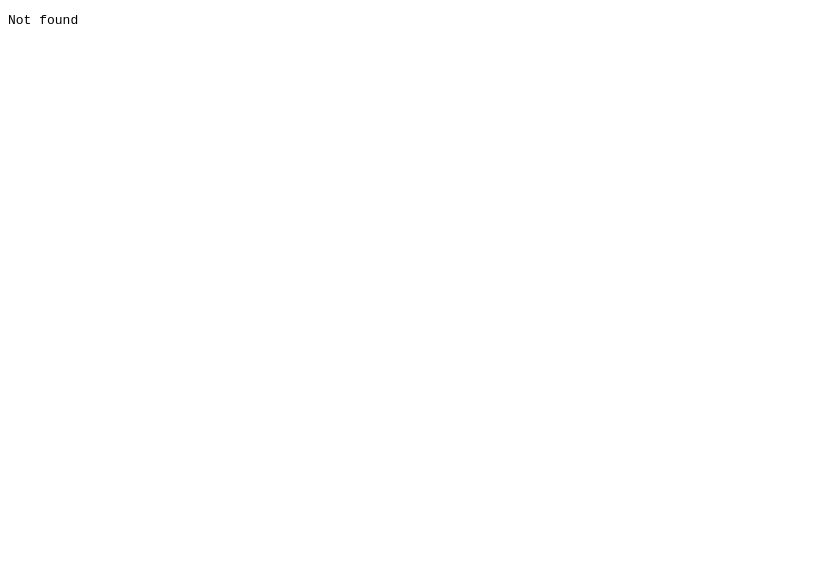
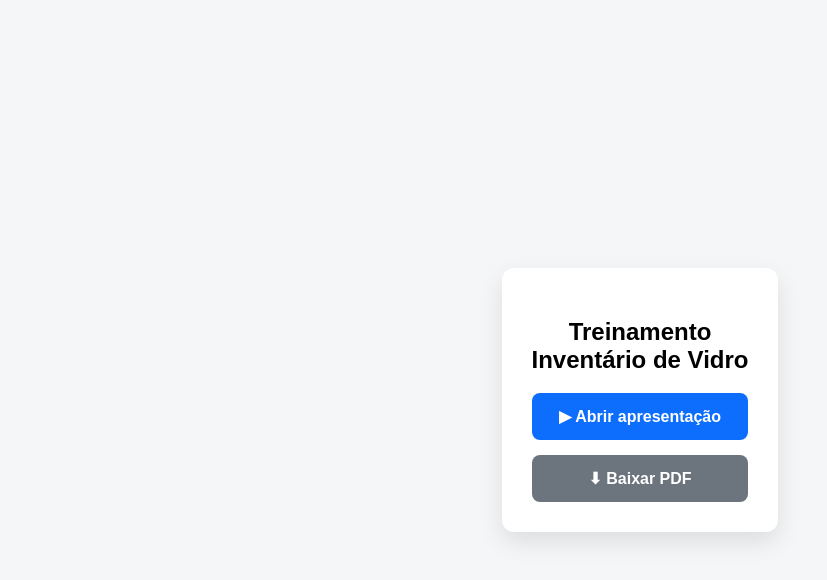
Before and after one commit to testeaplicativos77-cell/inventario-vidro, a plain HTML site: page index.html in a window 1280 px wide. Shown: the whole page, without its empty margins (0-827 px from the left). Drawn offline with Linux system fonts and the light colour scheme.

Commit message:
Add files via upload

```diff
--- a/index.html
+++ b/index.html
@@ -3,20 +3,54 @@
 <head>
   <meta charset="UTF-8">
   <title>Treinamento de Inventário de Vidro</title>
+  <meta name="viewport" content="width=device-width, initial-scale=1.0">
+
   <style>
-    html, body {
+    body {
+      font-family: Arial, sans-serif;
+      background: #f4f6f8;
+      display: flex;
+      justify-content: center;
+      align-items: center;
+      height: 100vh;
       margin: 0;
-      padding: 0;
-      height: 100%;
     }
-    iframe {
-      width: 100%;
-      height: 100%;
-      border: none;
+    .box {
+      background: #ffffff;
+      padding: 30px;
+      border-radius: 12px;
+      text-align: center;
+      max-width: 400px;
+      box-shadow: 0 10px 25px rgba(0,0,0,0.1);
+    }
+    a {
+      display: block;
+      margin-top: 15px;
+      padding: 14px;
+      background: #0d6efd;
+      color: white;
+      text-decoration: none;
+      border-radius: 8px;
+      font-weight: bold;
+    }
+    a.download {
+      background: #6c757d;
     }
   </style>
 </head>
 <body>
-  <iframe src="Treinamento-de-Inventario-Vidro.pdf"></iframe>
+
+  <div class="box">
+    <h2>Treinamento<br>Inventário de Vidro</h2>
+
+    <a href="Treinamento-de-Inventário-Vidro.pdf" target="_blank">
+      ▶ Abrir apresentação
+    </a>
+
+    <a class="download" href="Treinamento-de-Inventário-Vidro.pdf" download>
+      ⬇ Baixar PDF
+    </a>
+  </div>
+
 </body>
 </html>
```
